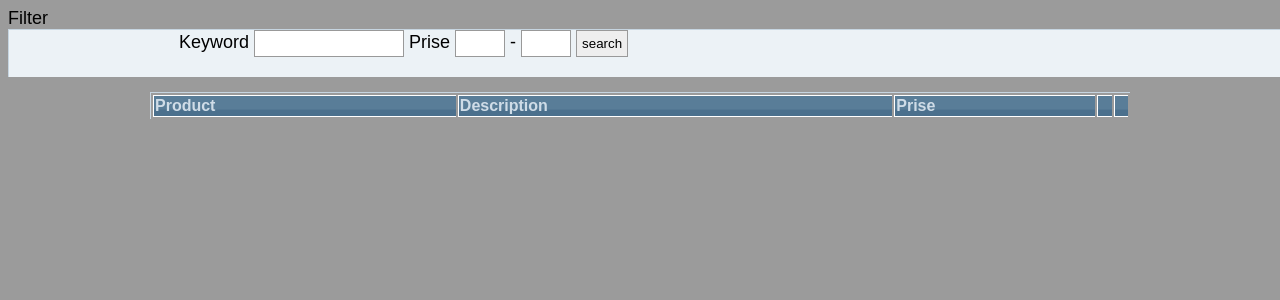
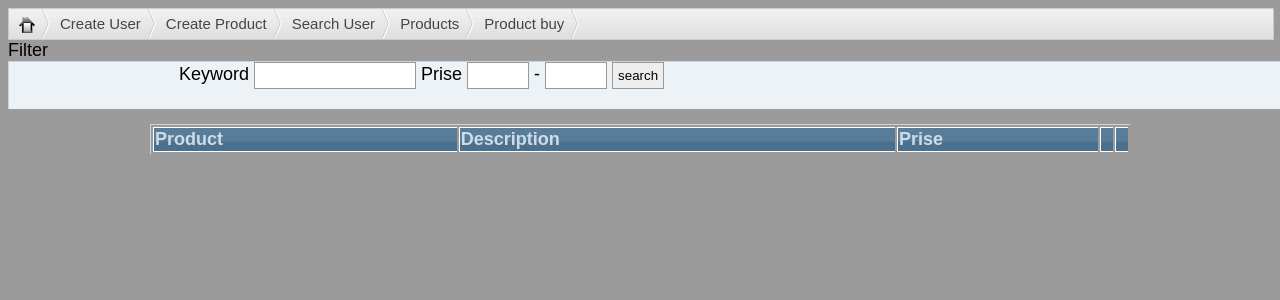
Before and after one commit to NTsvyatkov/itacademy, a Flask app: page /product_buy.html in a window 1280 px wide; the page is wider, and only the part inside the window is pictured. Shown: the top 300 px of that part. Run offline with Flask 2, Linux system fonts and the light colour scheme; data that the repository does not hold is empty; parts of the project's set-up code (start-up, migrations or seed data) failed here and were passed over; some libraries are stand-ins or nearby versions.

Commit message:
[id49]Page for buying products

```diff
--- a/store/business_logic/product_manager.py
+++ b/store/business_logic/product_manager.py
@@ -66,3 +66,12 @@ def delete_product(id):
 def list_dimensions():
         d_list = Dimension.get_all_dimensions()
         return d_list
+
+def filterByStartPrise(start_prise):
+    return Product.query.filter(Product.price >= start_prise)
+
+def filterByEndPrise(end_prise):
+    return Product.query.filter(Product.price <= end_prise)
+
+def filterByProductName(name):
+    return Product.query.filter(Product.name == name)
--- a/store/templates/product_buy.html
+++ b/store/templates/product_buy.html
@@ -1,11 +1,9 @@
-<html xmlns="http://www.w3.org/1999/html">
-    <head>
-        <link href="static/styles/style.css" rel="stylesheet" type="text/css" />
-        <script type="text/javascript" src="static/js/jquery-1.7.2.js"></script>
+{% extends "layout.html" %}
+{% block body %}
 
         <script type="text/javascript">
 
-            var count_tr=25;
+            var count_tr=45;
             var tr = [];
 
 
@@ -29,7 +27,7 @@
 
             function clearing_tr(i)
                 {
-                    for (var j=0; j<=7; j++)
+                    for (var j=0; j<=4; j++)
                         {
                             tr[i].cells[j].innerHTML='';
                         }
@@ -38,7 +36,7 @@
 
             function clearing_grid()
                 {
-                    for (var n=2 ; n<=count_tr; n++)
+                    for (var n=1 ; n<=count_tr; n++)
                         {
                             clearing_tr(n);
                         }
@@ -52,7 +50,7 @@
 
                 }
 
-            function create_entity(){
+            function createEntity(){
                 $.ajax({
                 dataType: "json",
                 url: '/buy',
@@ -67,20 +65,18 @@
                         for (var product_k in json.products)
                         {
                             k++;
-                            if (k>count_tr) break;
                             tr[k].cells[0].innerHTML = json.products[product_k].name;
                             tr[k].cells[1].innerHTML = json.products[product_k].description;
                             tr[k].cells[2].innerHTML = json.products[product_k].price;
-                            tr[k].cells[3].innerHTML = "<input type='text' id = 'output' style='width:50px' value = '1' alt=" + k + ">";
+                            tr[k].cells[3].innerHTML = "<input type='text' id = 'output"+k+"' style='width:50px' value = '1' alt=" + k + ">";
                             tr[k].cells[4].innerHTML = "<input type='button' value='Add to Card' id='button'  alt=" + k + ">";
                             tr[k].cells[3].abbr=k;
                             tr[k].cells[4].abbr=k;
-                            tr[k].cells[4].onclick= function add_tr2()
+                            tr[k].cells[4].onclick= function()
                                 {
-//                                    var id = document.getElementById('output').value
-//                                    var id = tr[this.abbr].cells[3].innerHTML
-                                    var id = json.products[product_k].id;
-                                    buyProduct(id,this.abbr)
+                                    var value = document.getElementById('output'+this.abbr).value
+                                    var id = json.products[this.abbr-1].id;
+                                    buyProduct(id, value)
                                 }
                         }
                         k=0;
@@ -89,31 +85,61 @@
                 })
             }
 
+            $('#search_button').click(function(){
+              var name = document.getElementById('name').value
+              var start_prise = document.getElementById('start_prise').value
+              var end_prise = document.getElementById('end_prise').value
+//              alert(name)
+//              alert(start_prise)
+//              alert(end_prise)
+              createEntityByFilter(name, start_prise, end_prise)
+            })
+
+
 
 //            $('#search_button').click(function(){
-            function create_entity_filter(){
+            function createEntityByFilter(name, start_prise, end_prise){
                 $.ajax({
                 dataType: "json",
-                url: '/buygrid',
+                url: '/buy/'+name+'/'+start_prise+'/'+end_prise,
                 type: 'POST',
-                data: json_value,
                 contentType: "application/json",
                 success: function(json)
                     {
-                        create_entity()
+                        deleting_grid()
+                        creat_grid(json.products.length)
+                        /*Create table */
+                        for (var product_k in json.products)
+                        {
+                            k++;
+                            tr[k].cells[0].innerHTML = json.products[product_k].name;
+                            tr[k].cells[1].innerHTML = json.products[product_k].description;
+                            tr[k].cells[2].innerHTML = json.products[product_k].price;
+                            tr[k].cells[3].innerHTML = "<input type='text' id = 'output"+k+"' style='width:50px' value = '1' alt=" + k + ">";
+                            tr[k].cells[4].innerHTML = "<input type='button' value='Add to Card' id='button'  alt=" + k + ">";
+                            tr[k].cells[3].abbr=k;
+                            tr[k].cells[4].abbr=k;
+                            tr[k].cells[4].onclick= function()
+                                {
+                                    var value = document.getElementById('output'+this.abbr).value
+                                    var id = json.products[this.abbr-1].id;
+                                    buyProduct(id, value)
+                                }
+                        }
+                        k=0;
+                        /*End creating table*/
+
                     }
+
                 })
             }
 
 
-            function buyProduct(id)
+            function buyProduct(id,value)
             {
-                if (id=='') id=0;
-                form_value = {id : id }
-                json_value = JSON.stringify(form_value);
                 $.ajax({
                     dataType: "json",
-                    url: '/buy/'+id,
+                    url: '/buy/'+id+'/'+value,
                     type: 'POST',
                     /*data: {id:id}*/
                     contentType: "application/json",
@@ -141,26 +167,24 @@
             form_value = {id : $('#name_form').val(), name : $('#product_name').val()};
             json_value = JSON.stringify(form_value);
 
-            create_entity();
-
-            //create_entity_filter()
+            createEntity();
 
 
             $('#clr').click(deleting_grid);
             });
         </script>
-    </head>
 
-    <body>
+
+
         <div class="">
             <div class="">
                 <div class=" ">
                     <span>Filter</span>
-                    <form class='grid' action="" method="POST">
-                        <span>Keyword <input type="text" name = 'name' style="width:150px" /></span>
-                        <span>Prise <input type="text" name = 'start_prise' style="width:50px" /> - </span>
-                        <span><input type="text" name = 'end_prise' style="width:50px" /> </span>
-                        <span><input type="submit" value="search" id='search_button'></span>
+                    <form class='grid' action="">
+                        <span>Keyword <input type="text" id = 'name' style="width:150px" /></span>
+                        <span>Prise <input type="text" id = 'start_prise' style="width:50px" /> - </span>
+                        <span><input type="text" id = 'end_prise' style="width:50px" /> </span>
+                        <span><input type="button" value="search" id='search_button'></span>
                     </form>
                 </div>
             </div>
@@ -194,5 +218,4 @@
 
             </div>
         </div>
-    </body>
-</html>
+{% endblock body %}
--- a/store/views/products_buy.py
+++ b/store/views/products_buy.py
@@ -1,7 +1,7 @@
 #!/usr/bin/env python
 from sqlalchemy import and_
 from flask import render_template, request, make_response, jsonify
-from business_logic.product_manager import list_products
+from business_logic.product_manager import list_products, filterByStartPrise, filterByEndPrise, filterByProductName
 from maintenance.pager import Pagination
 from flask_bootstrap import app
 from models.product_dao import Product
@@ -16,40 +16,61 @@ def listBuyProducts():
     return make_response(jsonify(products=array),200)
 
 
-@app.route('/buy/<int:id>', methods = ['POST'])
-def amountProducts(id):
+@app.route('/buy/<int:id>/<int:value>', methods = ['POST'])
+def amountProducts(id, value):
     print(id)
-    #return render_template('product_buy.html')
+    print(value)
     return make_response(jsonify({'message':'success'}),200)
 
 
-@app.route('/buygrid', methods = ['POST'])
-def filterBuyProducts():
-    if request.form['name'] and request.form['start_prise'] and request.form['end_prise']:
-        list = Product.query.filter(and_(Product.price.between(request.form['start_prise'],request.form['end_prise'])),
-                                    Product.name == request.form['name'])
-    elif request.form['name']:
-        list = Product.query.filter(Product.name == request.form['name'])
-    elif request.form['start_prise']:
-        list = Product.query.filter(Product.price.between(request.form['start_prise'],'1000000'))
-    elif request.form['end_prise']:
-        list = Product.query.filter(Product.price.between('0',request.form['end_prise']))
-    else:
-        list = list_products()
+@app.route('/buy/<name>/<start_prise>/<end_prise>', methods = ['POST'])
+def filterBuyProducts(name, start_prise, end_prise):
+
+    #if request.form['name'] and request.form['start_prise'] and request.form['end_prise']:
+    #    list = Product.query.filter(and_(Product.price.between(request.form['start_prise'],request.form['end_prise'])),
+    #                                Product.name == request.form['name'])
+    #elif request.form['name']:
+    #    list = Product.query.filter(Product.name == request.form['name'])
+    #elif request.form['start_prise']:
+    #    list = Product.query.filter(Product.price.between(request.form['start_prise'],'1000000'))
+    #elif request.form['end_prise']:
+    #    list = Product.query.filter(Product.price.between('0',request.form['end_prise']))
+    #else:
+    #    list = list_products()
+    #array = []
+    #for i in list:
+    #    array.append({'id':i.id,'name':i.name,'price':i.price, 'description':i.description})
+    #return make_response(jsonify(products=array),200)
+
+    #query = Product.query
+    #if request.form['name']:
+    #    list = qu.filter(Product.name == request.query_string.get('name'))
+    #if request.form['start_prise']:
+    #    list = qu.filter(Product.price.between('0',request.form['end_prise']))
+    #if request.form['end_prise']:
+    #    list = qu.filter(Product.price.between('0',request.form['end_prise']))
+    #else:
+    #    list = list_products()
+
+
+    #list = filterByStartPrise(start_prise)
+
+    #list = filterByEndPrise(end_prise)
+
+    list = filterByProductName(name)
+
     array = []
     for i in list:
         array.append({'id':i.id,'name':i.name,'price':i.price, 'description':i.description})
     return make_response(jsonify(products=array),200)
-    #return make_response(render_template('product_buy.html'),jsonify(products=array),200)
 
 
 
-
-@app.route('/buygrid')
-@app.route('/buygrid/<int:page>')
-def buyProducts(page=1):
-    all_rec = list_products()
-    pagination = Pagination(5, all_rec, page)
-    products = pagination.pager()
-    return render_template('product_buy.html', products=products, pagination=pagination)
-    #return render_template('product_buy.html')
+#@app.route('/buygrid')
+#@app.route('/buygrid/<int:page>')
+#def buyProducts(page=1):
+#    all_rec = list_products()
+#    pagination = Pagination(5, all_rec, page)
+#    products = pagination.pager()
+#    return render_template('product_buy.html', products=products, pagination=pagination)
+#
```
